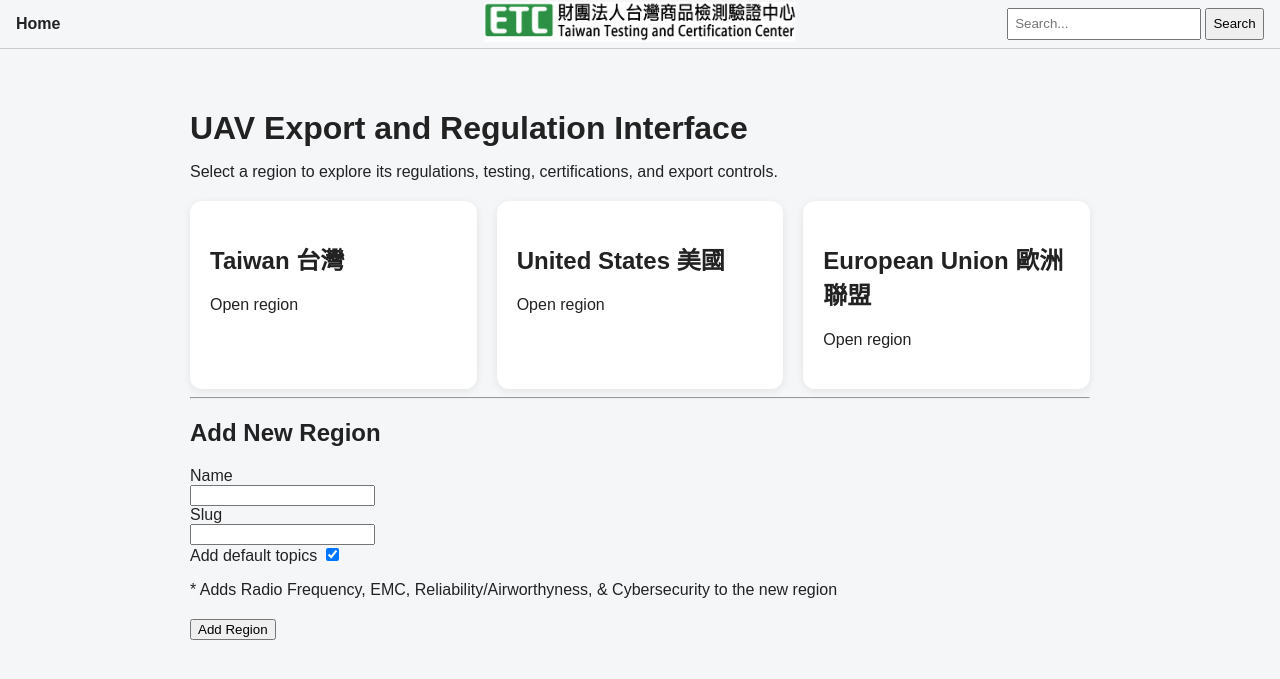
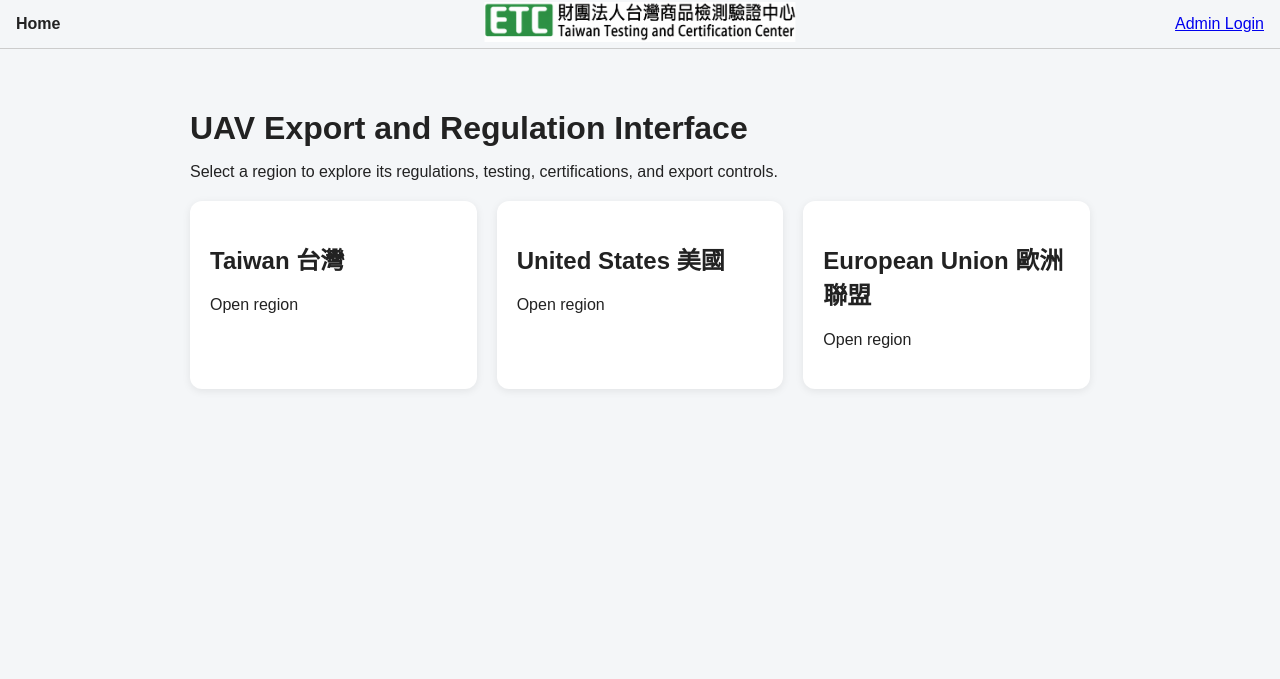
Before and after one commit to luhaitang13895/IQP-UAV-Regulation-Interface, a Flask app: page / in a window 1280 px wide. Shown: the top 679 px of the page. Run offline with Flask 3, Linux system fonts and the light colour scheme.

Commit message:
added an admin password for entries

```diff
--- a/app.py
+++ b/app.py
@@ -1,10 +1,47 @@
 import json
 from pathlib import Path
-from flask import Flask, render_template, abort, request
+from flask import Flask, render_template, abort, request, session, redirect, url_for, flash
 from keywordSearch import keywordSearch
 import os
+from functools import wraps
 
 app = Flask(__name__)
+
+app.secret_key = os.environ.get("SECRET_KEY", "dev-secret-key-change-this")
+
+ADMIN_PASSWORD = os.environ.get("ADMIN_PASSWORD", "change-this-password")
+
+
+def is_admin():
+    return session.get("is_admin", False)
+
+def admin_required(func):
+    @wraps(func)
+    def wrapper(*args, **kwargs):
+        if not is_admin():
+            return {"success": False, "error": "Unauthorized"}, 401
+        return func(*args, **kwargs)
+    return wrapper
+
+
+@app.route("/admin/login", methods=["GET", "POST"])
+def admin_login():
+    if request.method == "POST":
+        password = request.form.get("password", "")
+        if password == ADMIN_PASSWORD:
+            session["is_admin"] = True
+            flash("Logged in successfully.")
+            return redirect(url_for("home"))
+        else:
+            flash("Incorrect password.")
+    return render_template("admin_login.html", is_admin=is_admin())
+
+@app.route("/admin/logout")
+def admin_logout():
+    session.clear()
+    flash("Logged out.")
+    return redirect(url_for("home"))
+
 
 def load_json(filename):
     file_path = Path("data") / filename
@@ -40,7 +77,7 @@
 
 @app.route("/")
 def home():
-    return render_template("home.html", regions=getRegulatoryData())
+    return render_template("home.html", regions=getRegulatoryData(), is_admin=is_admin())
 
 
 @app.route("/region/<region_key>")
@@ -48,7 +85,7 @@
     region = getRegulatoryData().get(region_key)
     if not region:
         abort(404)
-    return render_template("region.html", region=region, region_key=region_key)
+    return render_template("region.html", region=region, region_key=region_key, is_admin=is_admin())
 
 
 @app.route("/region/<region_key>/topic/<topic_key>")
@@ -62,12 +99,13 @@
         abort(404)
 
     return render_template(
-        "topic.html",
-        region=region,
-        region_key=region_key,
-        topic=topic,
-        topic_key=topic_key
-    )
+    "topic.html",
+    region=region,
+    region_key=region_key,
+    topic=topic,
+    topic_key=topic_key,
+    is_admin=is_admin()
+)
 
 
 @app.route("/region/<region_key>/topic/<topic_key>/category/<category_key>")
@@ -85,14 +123,15 @@
         abort(404)
 
     return render_template(
-        "category.html",
-        region=region,
-        region_key=region_key,
-        topic=topic,
-        topic_key=topic_key,
-        category=category,
-        category_key=category_key
-    )
+    "category.html",
+    region=region,
+    region_key=region_key,
+    topic=topic,
+    topic_key=topic_key,
+    category=category,
+    category_key=category_key,
+    is_admin=is_admin()
+)
 
 @app.route("/search")
 def search():
@@ -146,17 +185,19 @@
         abort(404)
 
     return render_template(
-        "subsection.html",
-        region=region,
-        region_key=region_key,
-        topic=topic,
-        topic_key=topic_key,
-        category=category,
-        category_key=category_key,
-        subsection=subsection
-    )
+    "subsection.html",
+    region=region,
+    region_key=region_key,
+    topic=topic,
+    topic_key=topic_key,
+    category=category,
+    category_key=category_key,
+    subsection=subsection,
+    is_admin=is_admin()
+)
 
 @app.route('/addNewEntry', methods=['POST'])
+@admin_required
 def addNewEntry ():
     try:
         print('adding new entry')
@@ -208,6 +249,7 @@
         return {"success": False}
 
 @app.route('/addNewSubsection', methods=['POST'])
+@admin_required
 def addNewSubsection ():
     try:
 
@@ -257,6 +299,7 @@
         return {"success": False}
 
 @app.route('/addNewCategory', methods=['POST'])
+@admin_required
 def addCategoryForm():
     try:
         print('adding new category')
@@ -299,6 +342,7 @@
 
 
 @app.route('/addNewTopic', methods=['POST'])
+@admin_required
 def addTopicForm():
     try:
         print('adding new topic')
@@ -362,6 +406,7 @@
         return {"success": False}
 
 @app.route('/addNewRegion', methods=['POST'])
+@admin_required
 def addNewRegion ():
     try:
         print('adding new region')
--- a/templates/home.html
+++ b/templates/home.html
@@ -23,6 +23,13 @@
             >
             <button type="submit">Search</button>
         </form>
+        <div>
+            {% if is_admin %}
+                <a href="{{ url_for('admin_logout') }}">Admin Logout</a>
+            {% else %}
+                <a href="{{ url_for('admin_login') }}">Admin Login</a>
+            {% endif %}
+        </div>
     </div>
     <div class="container">
         <h1>UAV Export and Regulation Interface</h1>
@@ -36,6 +43,8 @@
                 </a>
             {% endfor %}
         </div>
+
+    {% if is_admin %}
     <hr>
 
     <h2>Add New Region</h2>
@@ -61,6 +70,7 @@
         </div>
         <button type="submit">Add Region</button>
     </form>
+    {% endif %}
     </div>
     <script>
         // Turns the name into slug
```
Also changed, not shown: templates/admin_login.html (added, +42 -0 lines), templates/category.html (+11 -0 lines), templates/region.html (+11 -0 lines), templates/subsection.html (+11 -0 lines), templates/topic.html (+11 -0 lines).
